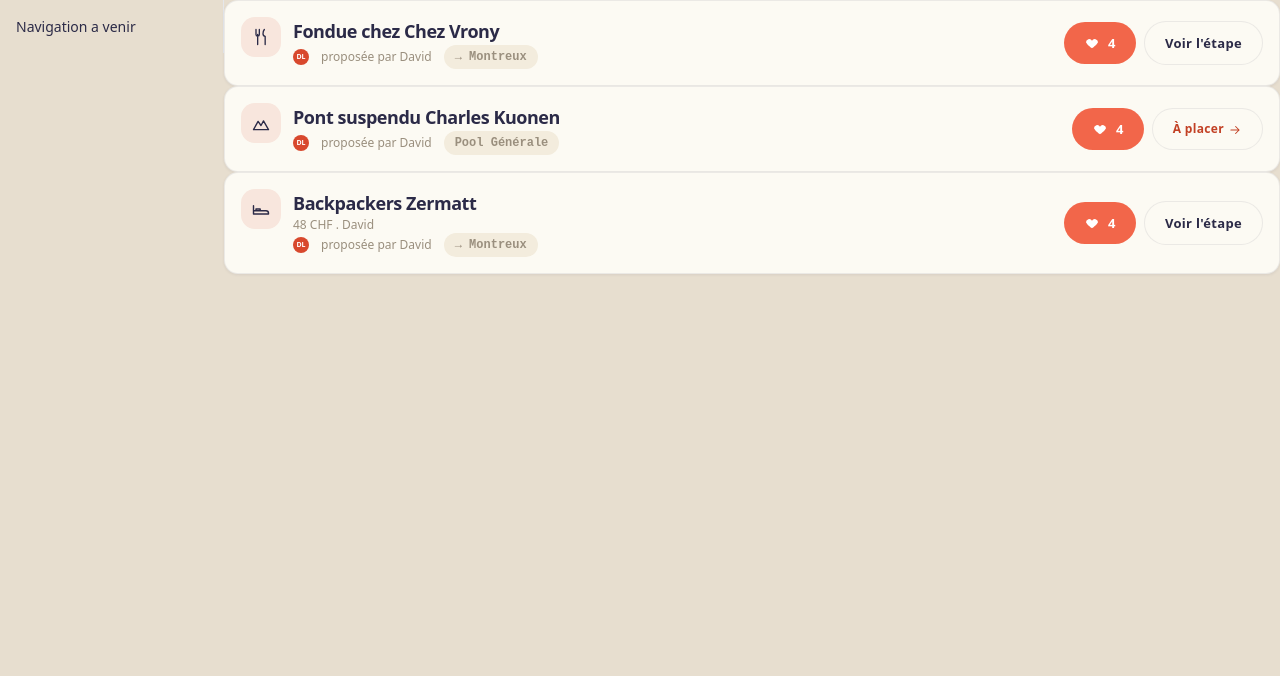
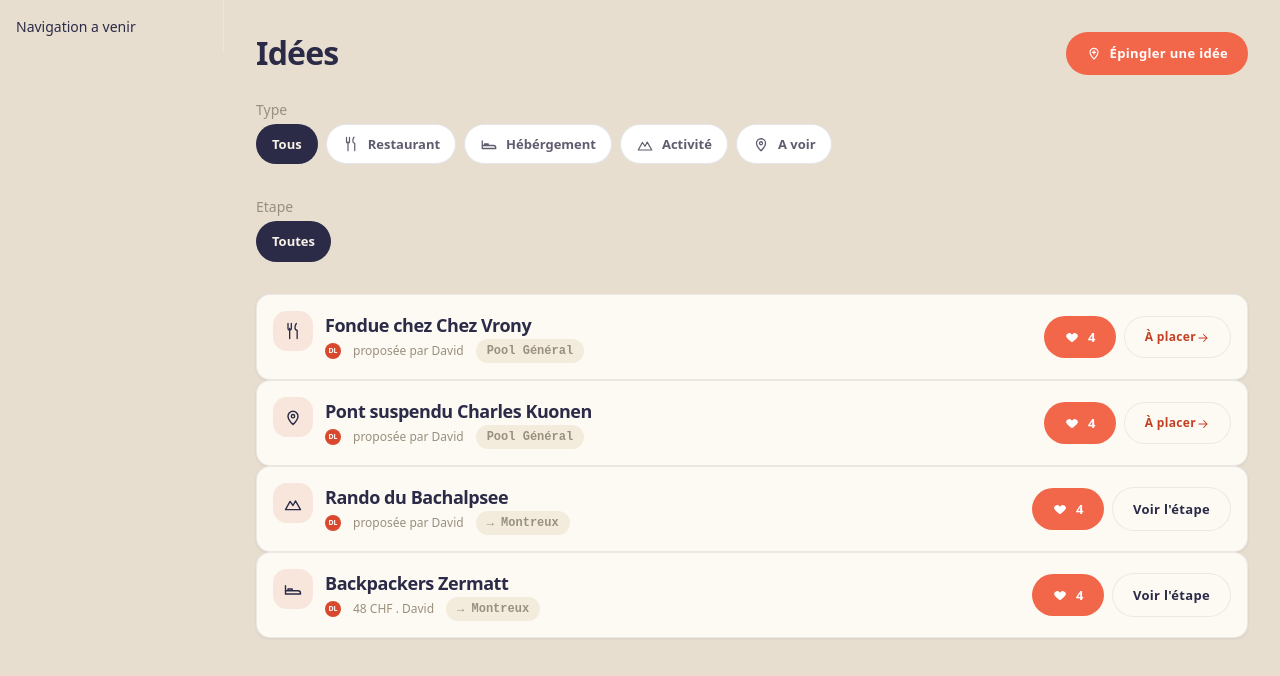
Before and after one commit to Blueton23/Transcendence, a React (Vite) app in the folder srcs/frontend/: page /trip/1/idea in a window 1280 px wide. Shown: the top 676 px of the page. Built offline with nearby package versions, Linux system fonts and the light colour scheme.

Commit message:
add button epingler idee

```diff
--- a/srcs/frontend/src/features/idea/api/api.ideas.ts
+++ b/srcs/frontend/src/features/idea/api/api.ideas.ts
@@ -7,11 +7,11 @@ export function getIdeas(): Idea[] {
 			id: 1,
 			travel_id: 1,
 			traveler_id: 1,
-			step_id: 1,
+			step_id: null,
 			chosen_by: 2,
 			title: "Fondue chez Chez Vrony",
 			type: "restaurant",
-			status: "selected",
+			status: "proposed",
 			localisation: "12 rue des Alpes, Annecy",
 			latitude: 45.899247,
 			longitude: 6.129384,
@@ -31,6 +31,27 @@ export function getIdeas(): Idea[] {
 			step_id: null,
 			chosen_by: 2,
 			title: "Pont suspendu Charles Kuonen",
+			type: "sightseeing",
+			status: "selected",
+			localisation: "22 rue de la statut",
+			latitude: 45.899247,
+			longitude: 6.129384,
+			price_per_night: null,
+			arrival_date: null,
+			departure_date: null,
+			chosen_at: "2026-08-05T18:30:00Z",
+			deleted_at: null,
+			created_at: "2026-08-01T09:15:00Z",
+			updated_at: "2026-08-05T18:30:00Z",
+		},
+
+		{
+			id: 1,
+			travel_id: 1,
+			traveler_id: 1,
+			step_id: 1,
+			chosen_by: 2,
+			title: "Rando du Bachalpsee",
 			type: "activity",
 			status: "selected",
 			localisation: "15 rue des ponts",
@@ -53,7 +74,7 @@ export function getIdeas(): Idea[] {
 			chosen_by: 2,
 			title: "Backpackers Zermatt",
 			type: "accommodation",
-			status: "selected",
+			status: "reserved",
 			localisation: "34 chemin du puit",
 			latitude: 45.899247,
 			longitude: 6.129384,
--- a/srcs/frontend/src/features/idea/components/IdeaCard.tsx
+++ b/srcs/frontend/src/features/idea/components/IdeaCard.tsx
@@ -1,4 +1,4 @@
-import type { Idea } from "../types";
+import type { Idea, IdeaType } from "../types";
 import Card from "../../../shared/ui/Card";
 import Icon from "../../../shared/ui/Icon";
 import Heading from "../../../shared/ui/Heading";
@@ -14,7 +14,6 @@ export interface IdeaCardProps {
     proposerInitials: string;
     voteCount: number;
     stepName?: string;
-    pricePerNight?: number;
 }
 
 //defini le type d icone qui sera afficher
@@ -25,62 +24,73 @@ const ideaIcons = {
     sightseeing: "pin",
 } as const;
 
-
-export function IdeaCard({ idea, proposerName, proposerInitials, voteCount, stepName, pricePerNight }: IdeaCardProps) {
-
-  let stepButton;
-
-  if (idea.step_id === null) {
-      stepButton = (
-        <Button variant="outline">
+// bouton de droite, a placer ou voir l etape
+function stepButton(stepId: number | null) {
+  if (stepId === null) {
+    return (
+      <Button>
         <Text tone="accent" size="sm">
-            <div className="flex flex-row items-end gap-1">
           À placer
             {<Icon name="arrow" size={14} />}
-            </div>
         </Text>
       </Button>
     );
-  } else {
-      stepButton = (
+  }
+
+    return (
       <Button variant="outline">
         Voir l'étape
       </Button>
     );
 }
 
-  let stepLabel;
-
-  if (idea.step_id === null) {
-    stepLabel = (
+// a gauche, defini si pool generale ou si une etape et afficher
+function stepLabel(stepId: number | null, stepName: string) {
+  if (stepId === null) {
+    return (
       <Tag tone="muted">
-          Pool Générale
+        Pool Général
       </Tag>
     );
-  } else {
-    stepLabel = (
+  }
+
+    return (
       <Tag tone="muted">
           {`→ ${stepName}`}
       </Tag>
     );
 }
 
-  let priceAccommodation
+// a gauche, si c est un herbegement ecrit le prix et proposer par
+function secondaryInfo(ideaType: IdeaType, pricePerNight: number | null, proposerName: string, proposerInitials: string) {
+  if (ideaType === "accommodation" && pricePerNight != null) {
+    return (
+      <div className="flex items-center gap-3">
+        <Avatar size="xs" color="2">
+          {proposerInitials}
+        </Avatar>
 
-  if (idea.type === "accommodation" && pricePerNight != null) {
-    priceAccommodation = (
         <Text tone="muted" size="sm">
-          {idea.price_per_night} CHF . {proposerName}
+          {pricePerNight} CHF . {proposerName}
         </Text>
+      </div>
     );
   }
 
+    return (
+      <div className="flex items-center gap-3">
+        <Avatar size="xs" color="2">
+          {proposerInitials}
+        </Avatar>
 
+        <Text tone="muted" size="sm">
+          proposée par {proposerName}
+        </Text>
+      </div>
+    );
+}
 
-
-
-
-
+export function IdeaCard({ idea, proposerName, proposerInitials, voteCount, stepName }: IdeaCardProps) {
 
   return (
     <Card>
@@ -94,16 +104,10 @@ export function IdeaCard({ idea, proposerName, proposerInitials, voteCount, step
             <Heading level={3} size="sm">
               {idea.title}
             </Heading>
-            {priceAccommodation}
 
             <div className="flex items-center gap-3">
-              <Avatar size="xs" color="2">
-                {proposerInitials}
-              </Avatar>
-              <Text tone="muted" size="sm">
-                proposée par {proposerName}
-              </Text>
-                {stepLabel}
+                {secondaryInfo(idea.type, idea.price_per_night, proposerName, proposerInitials)}
+                {stepLabel(idea.step_id, stepName)}
             </div>
           </div>
         </div>
@@ -112,9 +116,8 @@ export function IdeaCard({ idea, proposerName, proposerInitials, voteCount, step
           <Button variant="primary"> {<Icon name="heart-f" size={16} />}
             {voteCount}
           </Button>
-          {stepButton}
+          {stepButton(idea.step_id)}
         </div>
-
       </div>
     </Card>
   );
@@ -144,4 +147,19 @@ items-center     = aligne au centre
 items-end        = aligne à la fin
 
 gap-*            = espace entre les éléments
+
+flex-col       = vertical
+flex-row       = horizontal
+flex-wrap  tenir sur une seule ligne ou s'ils peuvent passer automatiquement à la ligne suivante lorsque l'espace manque
+
+items-start    = aligner en haut
+items-center   = centrer
+
+justify-between = séparer gauche/droite
+justify-center  = centrer
+
+gap-3          = espace entre éléments
+
+shrink-0       = ne pas rétrécir
+min-w-0        = autoriser à rétrécir
 */
--- /dev/null
+++ b/srcs/frontend/src/features/idea/components/PinIdeaButton.tsx
@@ -0,0 +1,14 @@
+import Button from "../../../shared/ui/Button";
+import Icon from "../../../shared/ui/Icon";
+
+interface PinIdeaButtonProps {
+  onClick?: () => void;
+}
+
+export function PinIdeaButton({ onClick }: PinIdeaButtonProps) {
+  return (
+    <Button variant="primary" icon={<Icon name="pinplus" size={16} />} onClick={onClick}>
+      Épingler une idée
+    </Button>
+  );
+}
--- a/srcs/frontend/src/pages/IdeasPage.tsx
+++ b/srcs/frontend/src/pages/IdeasPage.tsx
@@ -1,21 +1,125 @@
+import { useState } from 'react';
+import type { Idea, IdeaType } from '../features/idea/types';
 import { useIdeas } from "../features/idea/hooks/useIdeas";
 import { IdeaCard } from "../features/idea/components/IdeaCard";
+import { PinIdeaButton } from "../features/idea/components/PinIdeaButton";
+import Heading from "../shared/ui/Heading";
+import Text from "../shared/ui/Text";
+import Chip from "../shared/ui/Chip";
+import Icon from "../shared/ui/Icon";
+
+//A SUPPRIMER
+const mockSteps = [
+  { id: 1, name: "Montreux" },
+  { id: 2, name: "Interlaken" },
+  { id: 3, name: "Zermatt" },
+];
+
+type IdeaFilter = "all" | IdeaType;
+
+function filterIdeas(ideas: Idea[], activeFilter: IdeaFilter) {
+  if (activeFilter === "all") {
+    return ideas;
+  }
+
+  return ideas.filter((idea) => idea.type === activeFilter);
+}
+
+type StepFilter = "all" | "none" | number;
+
+
 
 export function IdeasPage() {
   const ideas = useIdeas();
 
+  const [activeFilter, setActiveFilter] = useState<IdeaFilter>("all");
+  const filteredIdeas = filterIdeas(ideas, activeFilter);
+
+  const [stepActiveFilter, setStepActiveFilter] = useState<StepFilter>("all");
+
+
+
   return (
-    <div>
-      {ideas.map((idea) => (
+    <div className="px-8 pt-8">
+      <div className="mb-6 flex items-center justify-between">
+        <Heading level={1} size="lg">
+          Idées
+        </Heading>
+        <PinIdeaButton/>
+      </div>
+
+      <div>
+        <Text tone="muted" className="mb-1">
+          Type
+        </Text>
+          <div className="mb-8 flex flex-wrap gap-2">
+            <Chip active={activeFilter === "all"} onClick={() => setActiveFilter("all")}>
+              Tous
+            </Chip>
+
+            <Chip active={activeFilter === "restaurant"} onClick={() => setActiveFilter("restaurant")}>
+              <Icon name="fork" size={18}/>
+              Restaurant
+            </Chip>
+
+            <Chip active={activeFilter === "accommodation"} onClick={() => setActiveFilter("accommodation")}>
+              <Icon name="bed" size={18}/>
+              Hébérgement
+            </Chip>
+
+            <Chip active={activeFilter === "activity"} onClick={() => setActiveFilter("activity")}>
+              <Icon name="mtn" size={18}/>
+              Activité
+            </Chip>
+
+            <Chip active={activeFilter === "sightseeing"} onClick={() => setActiveFilter("sightseeing")}>
+              <Icon name="pin" size={18}/>
+              A voir
+            </Chip>
+          </div>
+      </div>
+
+      <div>
+        <Text tone="muted" className="mb-1">
+          Etape
+        </Text>
+          <div className="mb-8 flex flex-wrap gap-2">
+            <Chip active={activeFilter === "all"} onClick={() => setActiveFilter("all")}>
+              Toutes
+            </Chip>
+          </div>
+      </div>
+
+
+
+
+
+
+
+      {filteredIdeas.map((idea) => (
         <IdeaCard key={idea.id}
         idea={idea}
         proposerName="David"
         proposerInitials="DL"
         voteCount={4}
         stepName="Montreux"
-        pricePerNight={24}
         />
       ))}
     </div>
   );
 }
+
+/*
+className="px-8 pt-8" espace en haut
+
+
+
+pr-8  → padding-right
+pl-8  → padding-left
+px-8  → padding gauche + droite
+
+mr-8  → margin-right
+ml-8  → margin-left
+mx-8  → margin gauche + droite
+mb-8  en dessous
+*/
```
Lines whose indentation alone changed are shown as unchanged.
